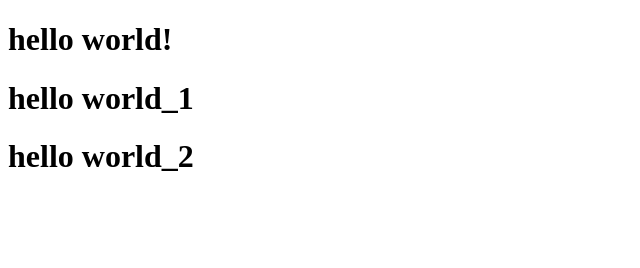
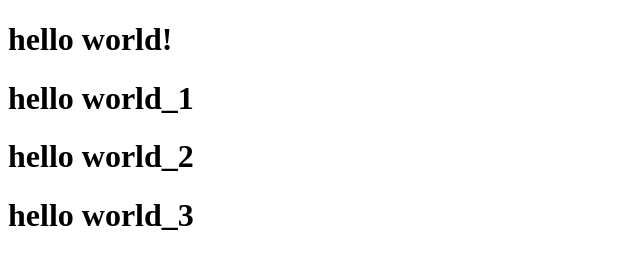
Before and after one commit to Choi-HyunHo/HTML-CSS, a plain HTML site: page hello.html in a window 1280 px wide. Shown: the whole page, without its empty margins (0-640 px from the left). Drawn offline with Linux system fonts and the light colour scheme.

Commit message:
hello world

```diff
--- a/hello.html
+++ b/hello.html
@@ -10,5 +10,6 @@
     <h1>hello world!</h1>
     <h1>hello world_1</h1>
     <h1>hello world_2</h1>
+    <h1>hello world_3</h1>
 </body>
 </html>
```
